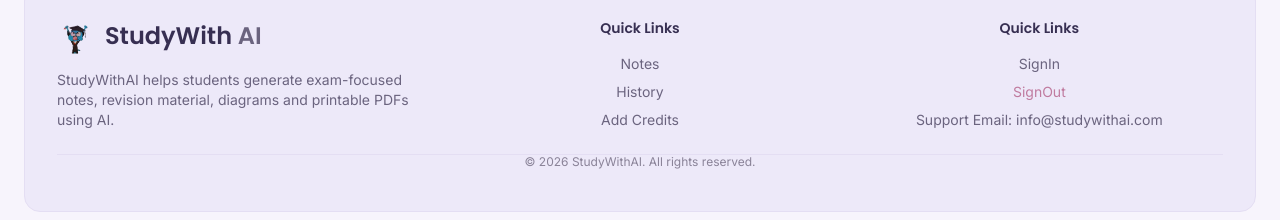
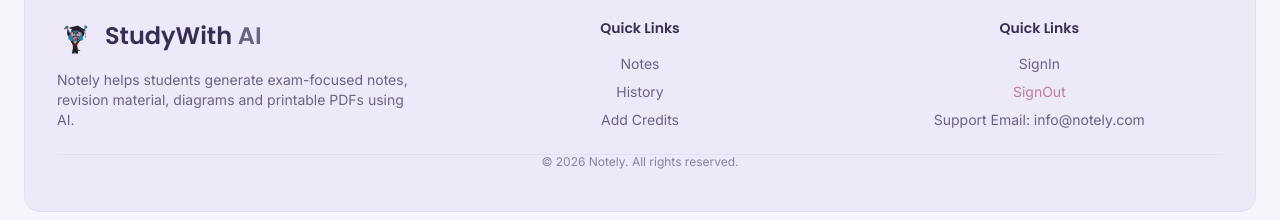
Before and after one commit to Chehak7/Notely, a React (Vite) app in the folder client/: page / in a window 1280 px wide. Shown: the part 1297-1517 px from the top of the page. Built offline with nearby package versions, Linux system fonts and the light colour scheme; no server answers.

Commit message:
updated the name

```diff
--- a/client/index.html
+++ b/client/index.html
@@ -7,7 +7,7 @@
     <link rel="preconnect" href="https://fonts.googleapis.com">
     <link rel="preconnect" href="https://fonts.gstatic.com" crossorigin>
     <link href="https://fonts.googleapis.com/css2?family=Poppins:wght@500;600&family=Inter:wght@400;500&display=swap" rel="stylesheet">
-    <title>StudywithAI</title>
+    <title>Notely</title>
   </head>
   <body>
     <div id="root"></div>
--- a/client/src/components/Footer.jsx
+++ b/client/src/components/Footer.jsx
@@ -42,7 +42,7 @@ function Footer() {
                                 StudyWith <span className="text-[#6B647F]"> AI </span>
                             </span>
                         </div>
-                        <p className="text-sm text-[#6B647F] max-w-sm">StudyWithAI helps students generate exam-focused notes,
+                        <p className="text-sm text-[#6B647F] max-w-sm">Notely helps students generate exam-focused notes,
                              revision material, diagrams and printable PDFs using AI. </p>
 
                     </motion.div>
@@ -70,7 +70,7 @@ function Footer() {
                                 SignOut
                             </li>
                             <li className='text-[#6B647F] hover:text-[#A79CD6] cursor-pointer transition-colors'>
-                                Support Email: info@studywithai.com
+                                Support Email: info@notely.com
                             </li>
                         </ul>
                     </div>
@@ -78,7 +78,7 @@ function Footer() {
                 </div>
                 <div className="my-6 h-px bg-[#E4DEF3]">
                    <p className='text-center text-xs text-[#8A8398] mt-6'>
-                     &copy; {new Date().getFullYear()} StudyWithAI. All rights reserved.
+                     &copy; {new Date().getFullYear()} Notely. All rights reserved.
                      </p>
                 </div>
 
--- a/client/src/pages/History.jsx
+++ b/client/src/pages/History.jsx
@@ -72,7 +72,7 @@ function History() {
        flex justify-between md:items-center gap-4 flex-wrap">
 
         <div onClick={() => navigate("/")} className='cursor-pointer'>
-          <h1 className="text-2xl font-bold font-[Poppins] text-[#372F52]">StudyWith AI</h1>
+          <h1 className="text-2xl font-bold font-[Poppins] text-[#372F52]">Notely</h1>
           <p className="text-sm text-[#6B647F] mt-2">AI-powered exam-oriented notes & revision</p>
         </div>
 
--- a/client/src/pages/Notes.jsx
+++ b/client/src/pages/Notes.jsx
@@ -31,7 +31,7 @@ function Notes() {
        flex md:items-center justify-between gap-4 flex-col md:flex-row">
 
         <div onClick={() => navigate("/")} className='cursor-pointer'>
-          <h1 className="text-2xl font-bold font-[Poppins] text-[#372F52]">StudyWith AI</h1>
+          <h1 className="text-2xl font-bold font-[Poppins] text-[#372F52]">Notely</h1>
           <p className="text-sm text-[#6B647F] mt-2">AI-powered exam-oriented notes & revision</p>
         </div>
 
--- a/client/src/pages/auth.jsx
+++ b/client/src/pages/auth.jsx
@@ -38,7 +38,7 @@ function Auth() {
        px-8 py-6">
 
         <div className="flex items-center justify-between">
-          <h1 className="text-2xl font-bold font-[Poppins] text-[#372F52]">StudyWithAI</h1>
+          <h1 className="text-2xl font-bold font-[Poppins] text-[#372F52]">Notely</h1>
           <a href="/" className="transition hover:text-[#A79CD6] text-lg font-medium text-[#372F52]">Home</a>
         </div>
 
--- a/client/src/services/api.js
+++ b/client/src/services/api.js
@@ -40,7 +40,7 @@ export const downloadPdf = async (result) => {
         const url = window.URL.createObjectURL(blob);
         const link = document.createElement("a");
         link.href = url;
-        link.download = "StudyWithAI.pdf";
+        link.download = "Notely.pdf";
         link.click();
 
         window.URL.revokeObjectURL(url);
--- a/client/src/utils/firebase.js
+++ b/client/src/utils/firebase.js
@@ -4,9 +4,9 @@ import { getAuth , GoogleAuthProvider } from "firebase/auth";
 // Your web app's Firebase configuration
 const firebaseConfig = {
   apiKey: import.meta.env.VITE_FIREBASE_APIKEY,
-  authDomain: "authstudywithai.firebaseapp.com",
-  projectId: "authstudywithai",
-  storageBucket: "authstudywithai.firebasestorage.app",
+  authDomain: "authnotely.firebaseapp.com",
+  projectId: "authnotely",
+  storageBucket: "authnotely.firebasestorage.app",
   messagingSenderId: "533726241784",
   appId: "1:533726241784:web:237f4a8d1c4723e0edec0d"
 };
```
Also changed, not shown: 2 other files (tests, documents, lock files or other folders).
